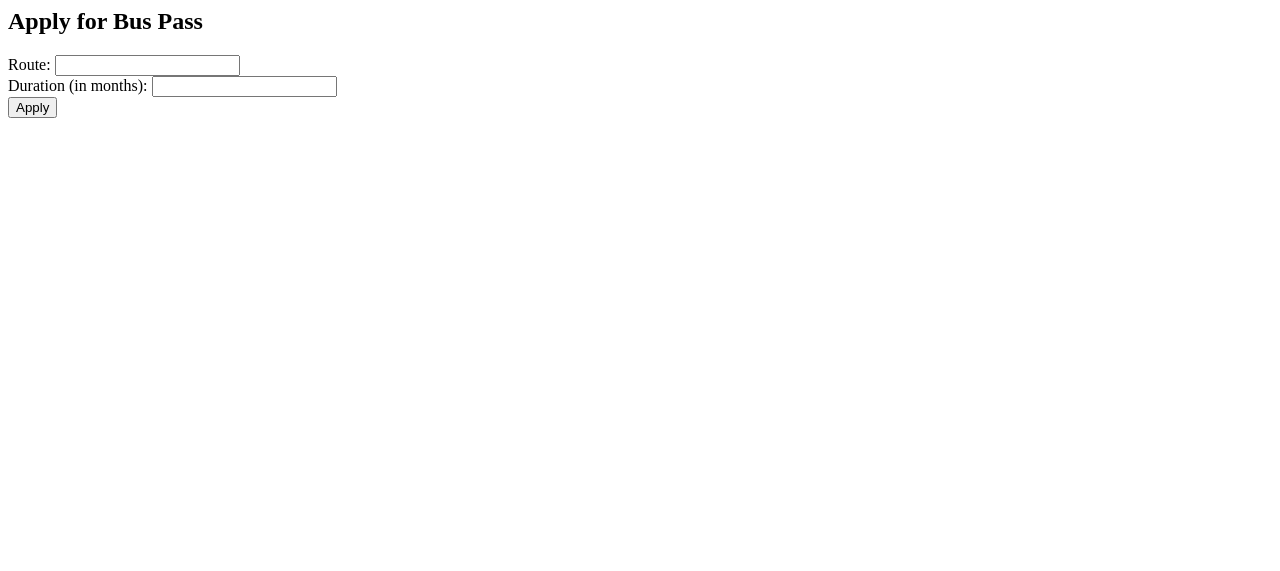
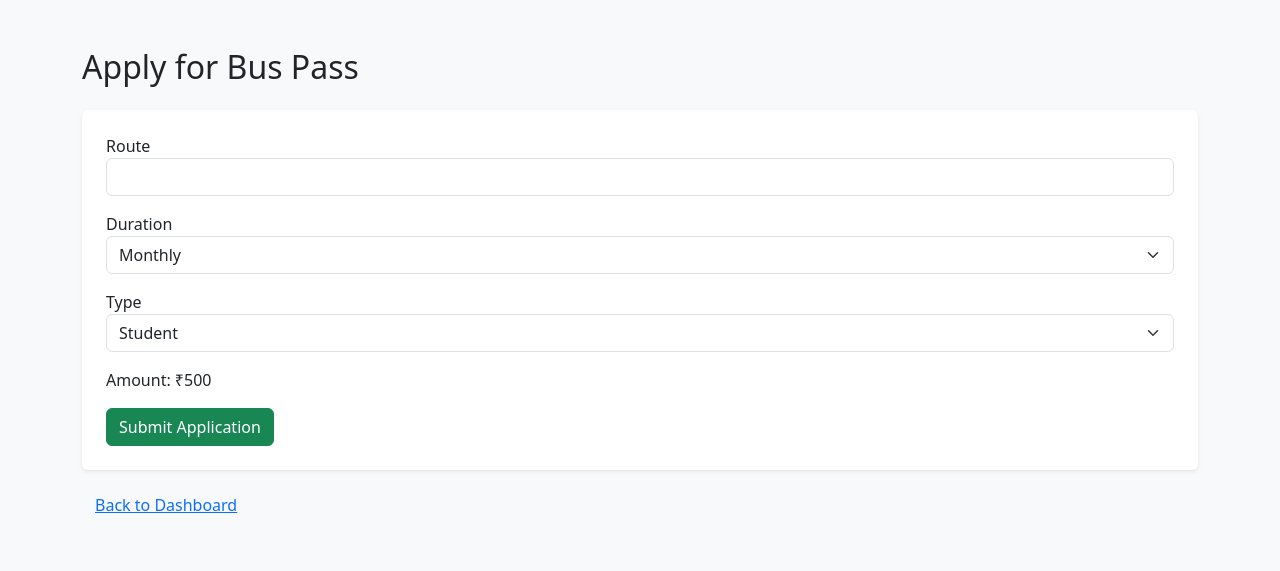
Before and after one commit to Shivani753/bus-pass-system, a Flask app: page /apply in a window 1280 px wide. Shown: the top 571 px of the page. Run offline with Flask 3, Linux system fonts and the light colour scheme; the visitor is signed in with stand-in values (Sample User, id 1).

Commit message:
Update apply_pass.html

```diff
--- a/templates/apply_pass.html
+++ b/templates/apply_pass.html
@@ -1,6 +1,46 @@
-<h2>Apply for Bus Pass</h2>
-<form method="POST">
-  Route: <input name="route"><br>
-  Duration (in months): <input name="duration"><br>
-  <button type="submit">Apply</button>
-</form>
+<!doctype html>
+<html lang="en">
+  <head>
+    <title>Apply Pass</title>
+    <link href="https://cdn.jsdelivr.net/npm/bootstrap@5.3.0/dist/css/bootstrap.min.css" rel="stylesheet">
+  </head>
+  <body class="bg-light">
+    <div class="container py-5">
+      <h2 class="mb-4">Apply for Bus Pass</h2>
+      <form method="POST" class="bg-white p-4 rounded shadow-sm">
+        <div class="mb-3">
+          <label>Route</label>
+          <input name="route" class="form-control" required>
+        </div>
+        <div class="mb-3">
+          <label>Duration</label>
+          <select name="duration" class="form-select" onchange="updateAmount(this.value)">
+            <option value="Monthly">Monthly</option>
+            <option value="Yearly">Yearly</option>
+          </select>
+        </div>
+        <div class="mb-3">
+          <label>Type</label>
+          <select name="pass_type" class="form-select">
+            <option value="Student">Student</option>
+            <option value="Common">Common</option>
+          </select>
+        </div>
+        <div class="mb-3">
+          <label>Amount: ₹<span id="amount">500</span></label>
+          <input type="hidden" name="amount" id="amount_input" value="500">
+        </div>
+        <button type="submit" class="btn btn-success">Submit Application</button>
+      </form>
+      <a href="/dashboard" class="btn btn-link mt-3">Back to Dashboard</a>
+    </div>
+
+    <script>
+      function updateAmount(duration) {
+        const amount = duration === 'Yearly' ? 1000 : 500;
+        document.getElementById('amount').innerText = amount;
+        document.getElementById('amount_input').value = amount;
+      }
+    </script>
+  </body>
+</html>
```
